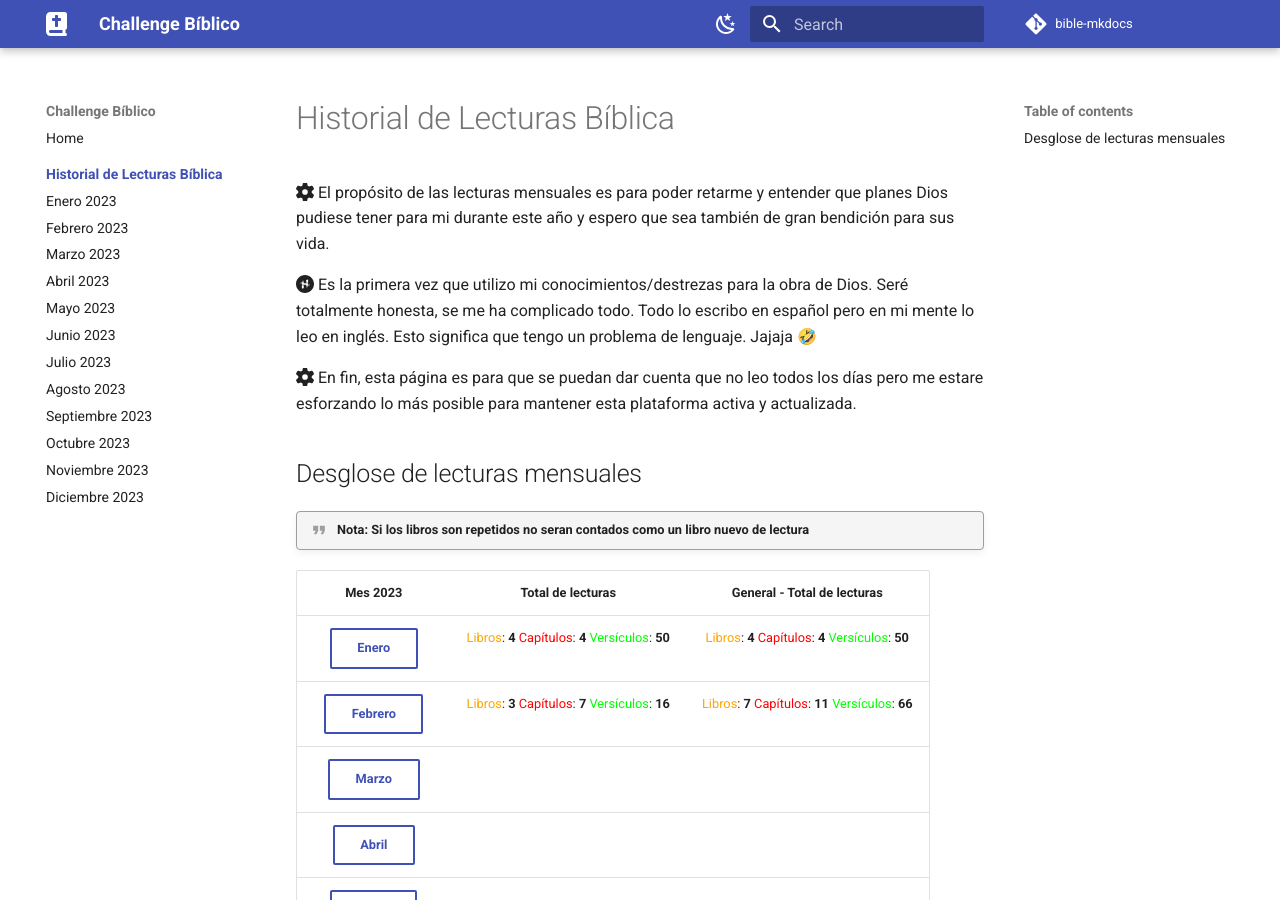
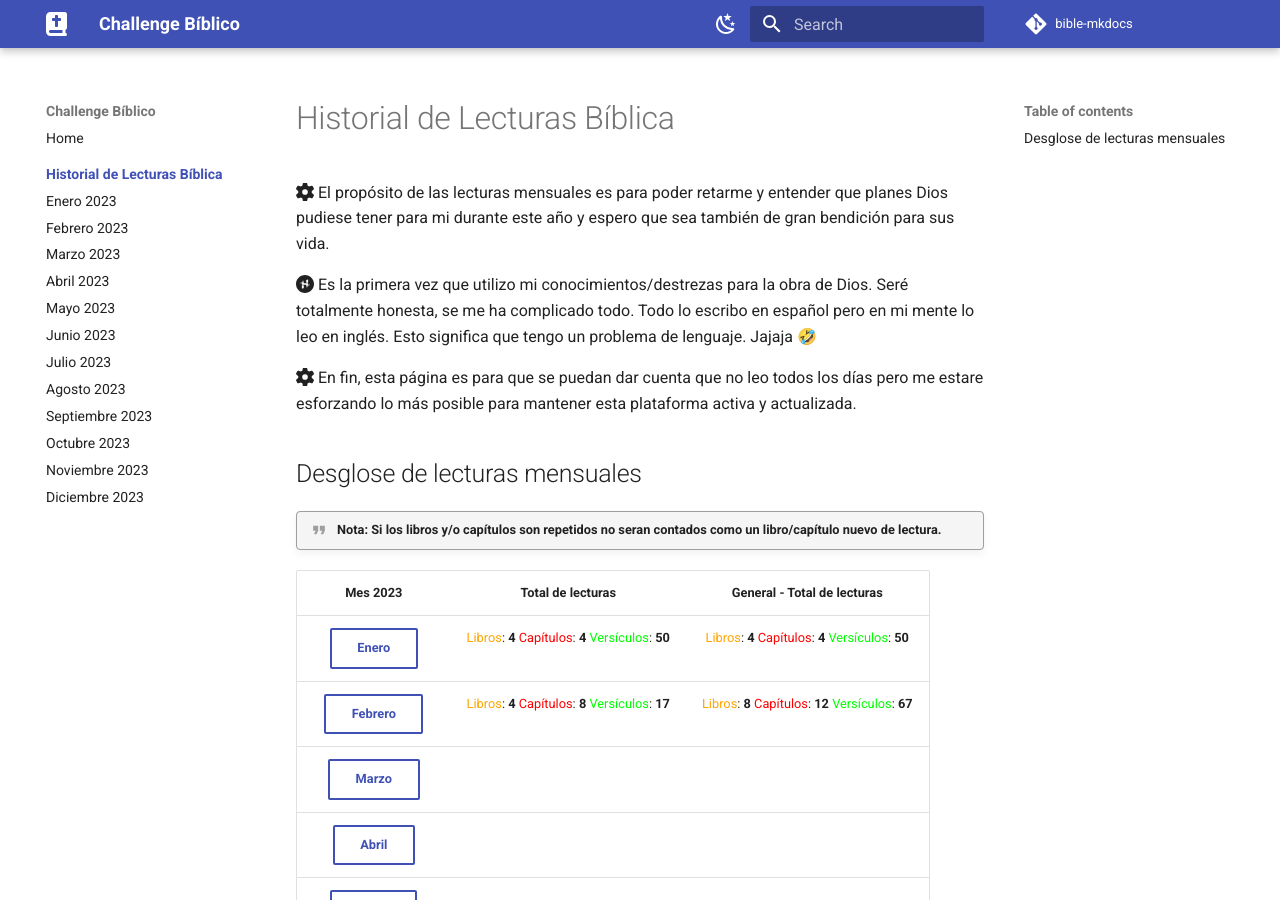
Before and after one commit to kiki7766/bible-mkdocs, an MkDocs documentation site: the page built from docs/m/index.md, in a window 1280 px wide and 900 px high. Built offline with MkDocs 1.6.1 and Material for MkDocs 9.7.7, drawn with Linux system fonts in a browser that asks for light colours; some web fonts are replaced; comment, search, counter and statistics services are not loaded.

Commit message:
Adding files for last verse of feb

```diff
--- a/docs/m/index.md
+++ b/docs/m/index.md
@@ -7,13 +7,13 @@
 :fontawesome-solid-gear: En fin, esta página es para que se puedan dar cuenta que no leo todos los días pero me estare esforzando lo más posible para mantener esta plataforma activa y actualizada.
 
 ## Desglose de lecturas mensuales
-!!! quote "Nota: Si los libros son repetidos no seran contados como un libro nuevo de lectura"
+!!! quote "Nota: Si los libros y/o capítulos son repetidos no seran contados como un libro/capítulo nuevo de lectura."
 
 
 | Mes 2023      | Total de lecturas       | General - Total de lecturas       |
 | :-----------: | :------------------------------------:| :------------------------------------:|
 | [Enero](ene.md){.md-button}        | <font color=orange>Libros</font>: **4** <font color=red>Capítulos</font>: **4** <font color=lime>Versículos</font>: **50** | <font color=orange>Libros</font>: **4** <font color=red>Capítulos</font>: **4** <font color=lime>Versículos</font>: **50** |
-| [Febrero](feb.md){.md-button}       | <font color=orange>Libros</font>: **3** <font color=red>Capítulos</font>: **7** <font color=lime>Versículos</font>: **16** | <font color=orange>Libros</font>: **7** <font color=red>Capítulos</font>: **11** <font color=lime>Versículos</font>: **66** |
+| [Febrero](feb.md){.md-button}       | <font color=orange>Libros</font>: **4** <font color=red>Capítulos</font>: **8** <font color=lime>Versículos</font>: **17** | <font color=orange>Libros</font>: **8** <font color=red>Capítulos</font>: **12** <font color=lime>Versículos</font>: **67** |
 | [Marzo](mar.md){.md-button}         |  | |
 | [Abril](abr.md){.md-button}         |  | |
 | [Mayo](may.md){.md-button}          |  | |
```
